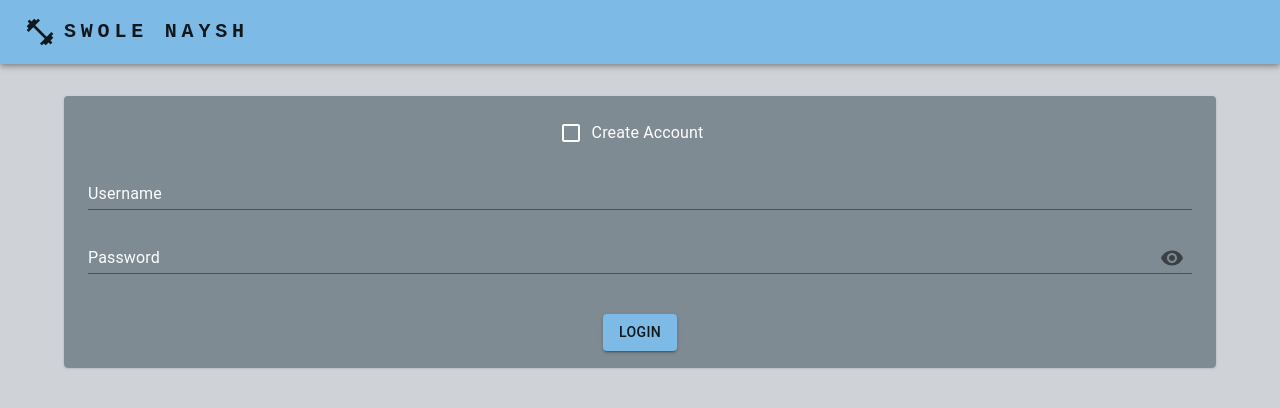
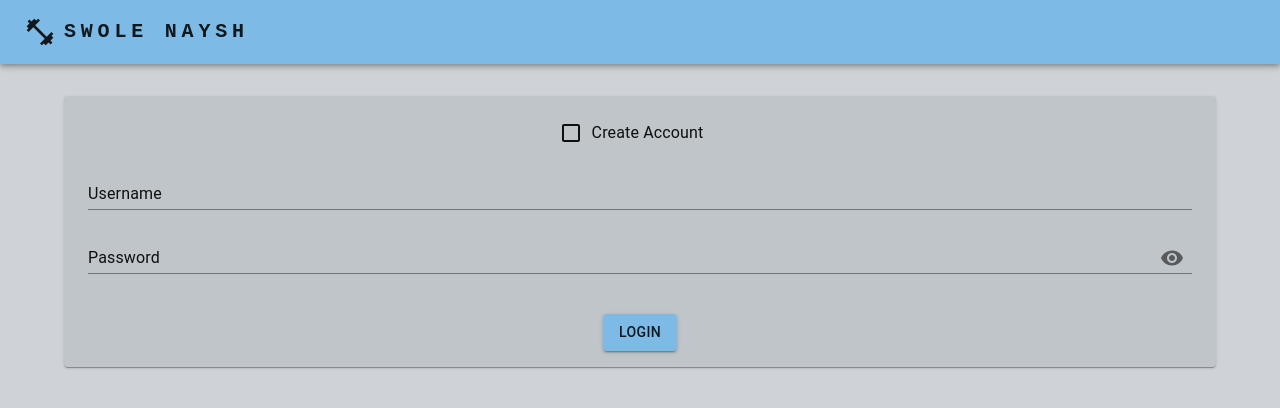
Before and after one commit to KyleBrooks242/workout-app, a React (Create React App) app in the folder workout-app/: page /workout-history in a window 1280 px wide. Shown: the top 408 px of the page. Built offline with nearby package versions, Linux system fonts and the light colour scheme.

Commit message:
More tweaks, still not done but it's looking better...

```diff
--- a/workout-app/src/components/MenuComponent.tsx
+++ b/workout-app/src/components/MenuComponent.tsx
@@ -97,7 +97,12 @@ export const MenuComponent = (props: Props) => {
                         {/*    ))}*/}
                         {/*</Menu>*/}
                     </Box>
-                    <AdbIcon sx={{ display: { xs: 'flex', md: 'none' }, mr: 1 }} />
+                    <AdbIcon
+                        sx={{
+                            display: { xs: 'flex', md: 'none'},
+                            mr: 1,
+                        }}
+                    />
                     <Typography
                         variant="h5"
                         noWrap
@@ -110,6 +115,7 @@ export const MenuComponent = (props: Props) => {
                             fontFamily: 'monospace',
                             fontWeight: 700,
                             letterSpacing: '.3rem',
+                            // color: '#FEFEFE',
                             color: 'inherit',
                             textDecoration: 'none',
                         }}
--- a/workout-app/src/components/MenuDropdownComponent.tsx
+++ b/workout-app/src/components/MenuDropdownComponent.tsx
@@ -82,10 +82,6 @@ export const MenuDropdownComponent = (props: Props) => {
                     <Avatar /> Profile
                 </MenuItem>
                 <MenuItem>
-                    <Avatar /> My account
-                </MenuItem>
-                <Divider />
-                <MenuItem>
                     <ListItemIcon>
                         <Settings fontSize="small" />
                     </ListItemIcon>
@@ -105,6 +101,7 @@ export const MenuDropdownComponent = (props: Props) => {
                         label="Dark Mode"
                     />
                 </MenuItem>
+                <Divider />
                 <MenuItem
                     onClick={props.handleSignOut}
                 >
--- a/workout-app/src/pages/WorkoutHistoryPage.tsx
+++ b/workout-app/src/pages/WorkoutHistoryPage.tsx
@@ -62,7 +62,7 @@ export const WorkoutHistoryPage = () => {
             </Box>
             <Button
                 sx={{marginBottom: '1rem', marginTop: '.5rem'}}
-                variant="outlined"
+                variant="contained"
                 onClick={() => goToPage('/dashboard')}
             >
                 Home
--- a/workout-app/src/styling/theme.ts
+++ b/workout-app/src/styling/theme.ts
@@ -1,17 +1,18 @@
 import {createTheme, ThemeOptions} from '@mui/material/styles'
 
 const primaryMainLight = '#7dbae5';
-// const primaryMainLight = '#004170';
 
 const secondaryMainLight = '#759FBC';
 
-const backgroundPaperLight = '#7F8B93';
-// const backgroundPaperLight = '#7dbae5'
+// const backgroundPaperLight = '#7F8B93';
+const backgroundPaperLight = '#bfc5c9';
 
 const backgroundDefaultLight = '#FEFEFE';
 
-const textPrimaryLight = '#FEFEFE';
-const textSecondaryLight = '#FEFEFE';
+// const textPrimaryLight = '#FEFEFE';
+// const textSecondaryLight = '#FEFEFE';
+const textPrimaryLight = '#0F0F0F';
+const textSecondaryLight = '#0F0F0F';
 
 const lightThemeOptions: ThemeOptions = {
     palette: {
```
Also changed, not shown: workout-app/src/components/WorkoutHistoryItemComponent.tsx (+0 -10 lines).
